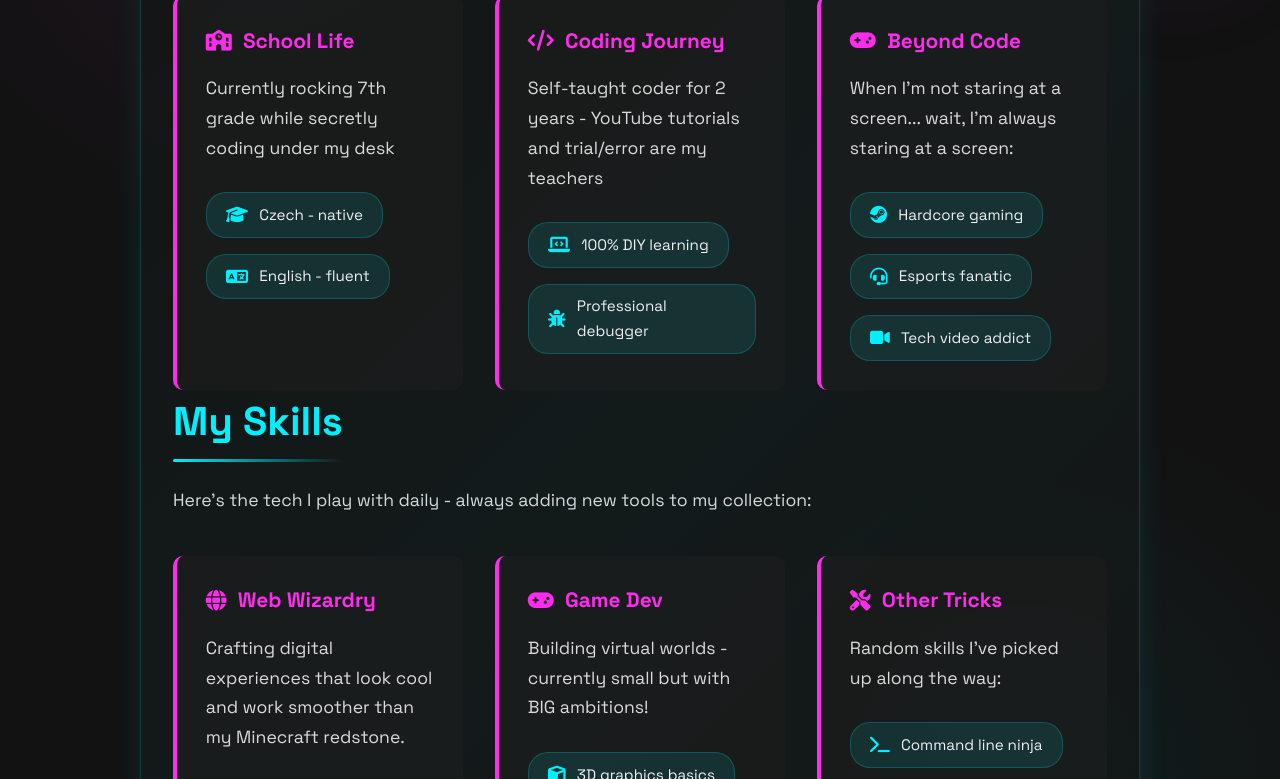
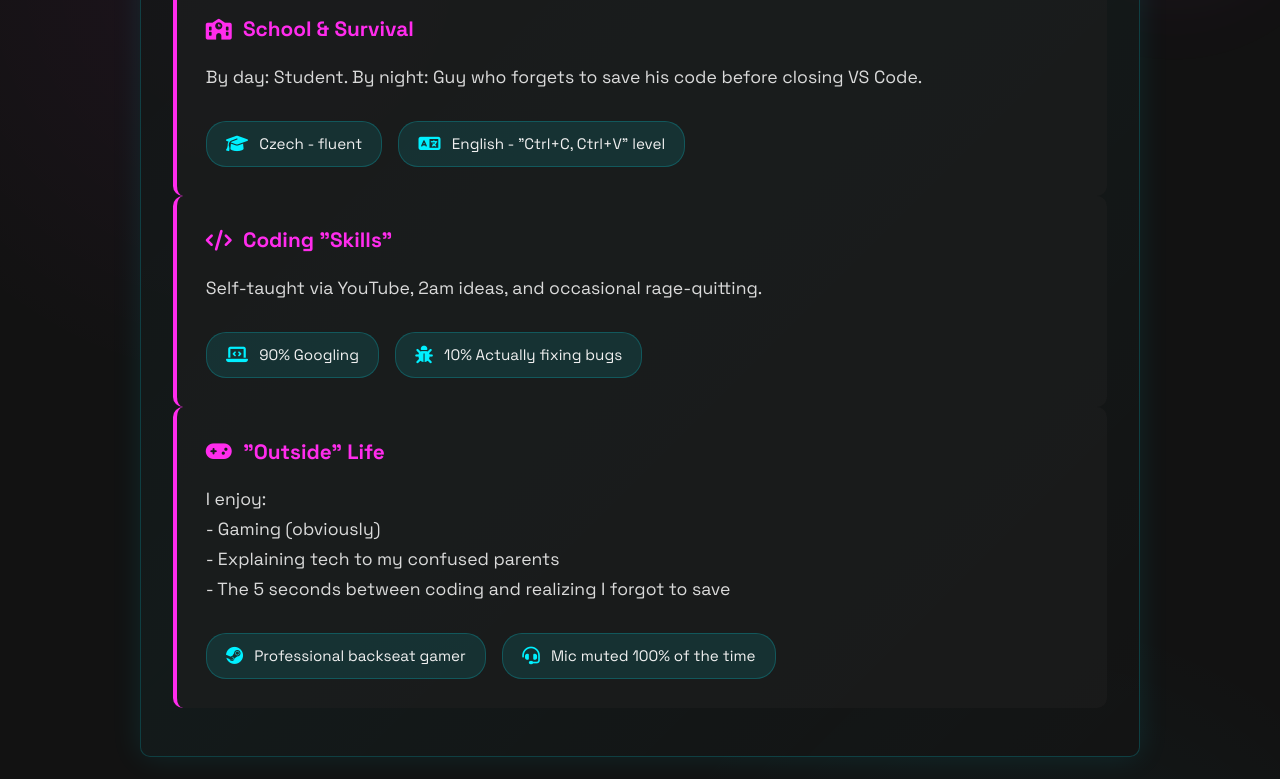
Before and after one commit to jsemstepik/jsemstepik.github.io, a plain HTML site: page index.html in a window 1280 px wide. Shown: the part 826-1605 px from the top of the page. Drawn offline with Linux system fonts and the light colour scheme.

Commit message:
nove poznamky ig

```diff
--- a/index.html
+++ b/index.html
@@ -415,32 +415,33 @@
                     My philosophy? Break things to learn how to build them better. Every bug is just a puzzle waiting to be solved, and every game is inspiration for my next project. The digital world is my playground!
                 </p>
 
-                <div class="grid">
                 <div class="card">
-                        <h3><i class="fas fa-school"></i> School Life</h3>
-                        <p>Currently rocking 7th grade while secretly coding under my desk</p>
+                     <h3><i class="fas fa-school"></i> School & Survival</h3>
+                     <p>By day: Student. By night: Guy who forgets to save his code before closing VS Code.</p>
                         <div class="tech-stack">
-                            <span class="tech-item"><i class="fas fa-graduation-cap"></i> Czech - native</span>
-                            <span class="tech-item"><i class="fas fa-language"></i> English - fluent</span>
+                           <span class="tech-item"><i class="fas fa-graduation-cap"></i> Czech - fluent</span>
+                    <span class="tech-item"><i class="fas fa-language"></i> English - "Ctrl+C, Ctrl+V" level</span>
               </div>
               </div>
 
                    <div class="card">
-                        <h3><i class="fas fa-code"></i> Coding Journey</h3>
-                        <p>Self-taught coder for 2 years - YouTube tutorials and trial/error are my teachers</p>
+    <h3><i class="fas fa-code"></i> Coding "Skills"</h3>
+    <p>Self-taught via YouTube, 2am ideas, and occasional rage-quitting.</p>
     <div class="tech-stack">
-                            <span class="tech-item"><i class="fas fa-laptop-code"></i> 100% DIY learning</span>
-                            <span class="tech-item"><i class="fas fa-bug"></i> Professional debugger</span>
+        <span class="tech-item"><i class="fas fa-laptop-code"></i> 90% Googling</span>
+        <span class="tech-item"><i class="fas fa-bug"></i> 10% Actually fixing bugs</span>
     </div>
 </div>
 
       <div class="card">
-                        <h3><i class="fas fa-gamepad"></i> Beyond Code</h3>
-                        <p>When I'm not staring at a screen... wait, I'm always staring at a screen:</p>
+    <h3><i class="fas fa-gamepad"></i> "Outside" Life</h3>
+    <p>I enjoy:
+        <br>- Gaming (obviously)
+        <br>- Explaining tech to my confused parents
+        <br>- The 5 seconds between coding and realizing I forgot to save</p>
     <div class="tech-stack">
-                            <span class="tech-item"><i class="fab fa-steam"></i> Hardcore gaming</span>
-                            <span class="tech-item"><i class="fas fa-headset"></i> Esports fanatic</span>
-                            <span class="tech-item"><i class="fas fa-video"></i> Tech video addict</span>
+        <span class="tech-item"><i class="fab fa-steam"></i> Professional backseat gamer</span>
+        <span class="tech-item"><i class="fas fa-headset"></i> Mic muted 100% of the time</span>
     </div>
 </div>
                 </div>
@@ -473,12 +474,12 @@
                     </div>
 
        <div class="card">
-                        <h3><i class="fas fa-tools"></i> Other Tricks</h3>
-                        <p>Random skills I've picked up along the way:</p>
+    <h3><i class="fas fa-tools"></i> "Useful" Skills</h3>
+    <p>Things I learned when I wasn't procrastinating:</p>
     <div class="tech-stack">
-                            <span class="tech-item"><i class="fas fa-terminal"></i> Command line ninja</span>
-                            <span class="tech-item"><i class="fas fa-mobile-alt"></i> Responsive design</span>
-                            <span class="tech-item"><i class="fas fa-search"></i> Google-fu master</span>
+        <span class="tech-item"><i class="fas fa-terminal"></i> Terminal? More like 'guess-the-command'</span>
+        <span class="tech-item"><i class="fas fa-mobile-alt"></i> Mobile first? More like 'mobile hopefully'</span>
+        <span class="tech-item"><i class="fas fa-search"></i> Stack Overflow’s #1 fan</span>
     </div>
 </div>
                 </div>
```
Lines whose indentation alone changed are shown as unchanged.
